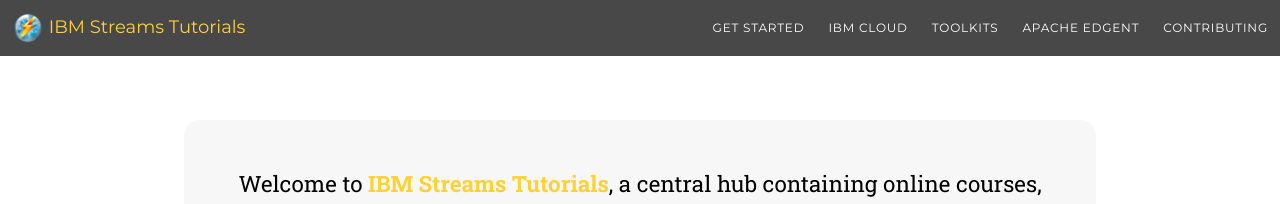
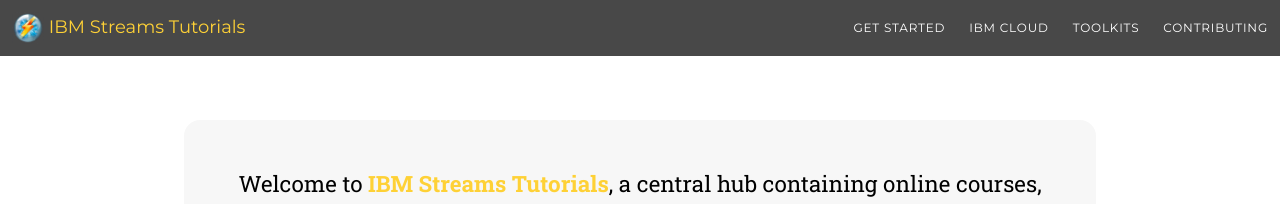
Before and after one commit to IBMStreams/tutorials, a Jekyll site: the page built from index.html, in a window 1280 px wide. Shown: the top 204 px of the page. Built offline with Jekyll 4.4.1, drawn with Linux system fonts in a browser that asks for light colours; nearby versions of some CDN libraries; some web fonts are replaced.

Commit message:
header updated

```diff
--- a/_includes/css/agency.css
+++ b/_includes/css/agency.css
@@ -93,10 +93,6 @@
 
 .portfolio-caption.bluemix {
     height: 290px;
-}
-
-.portfolio-caption.apacheEdgent {
-    height: 315px;
 }
 
 .subtitle {
--- a/_includes/header.html
+++ b/_includes/header.html
@@ -20,10 +20,6 @@
                       </li>
                     <li>
                         <a class="page-scroll" href="#toolkits">Toolkits</a>
-                    </li>
-
-                    <li>
-                        <a class="page-scroll" href="#apacheEdgent">Apache Edgent</a>
                     </li>
                     <li>
                         <a class="page-scroll" href="#contribute">Contributing</a>
```
